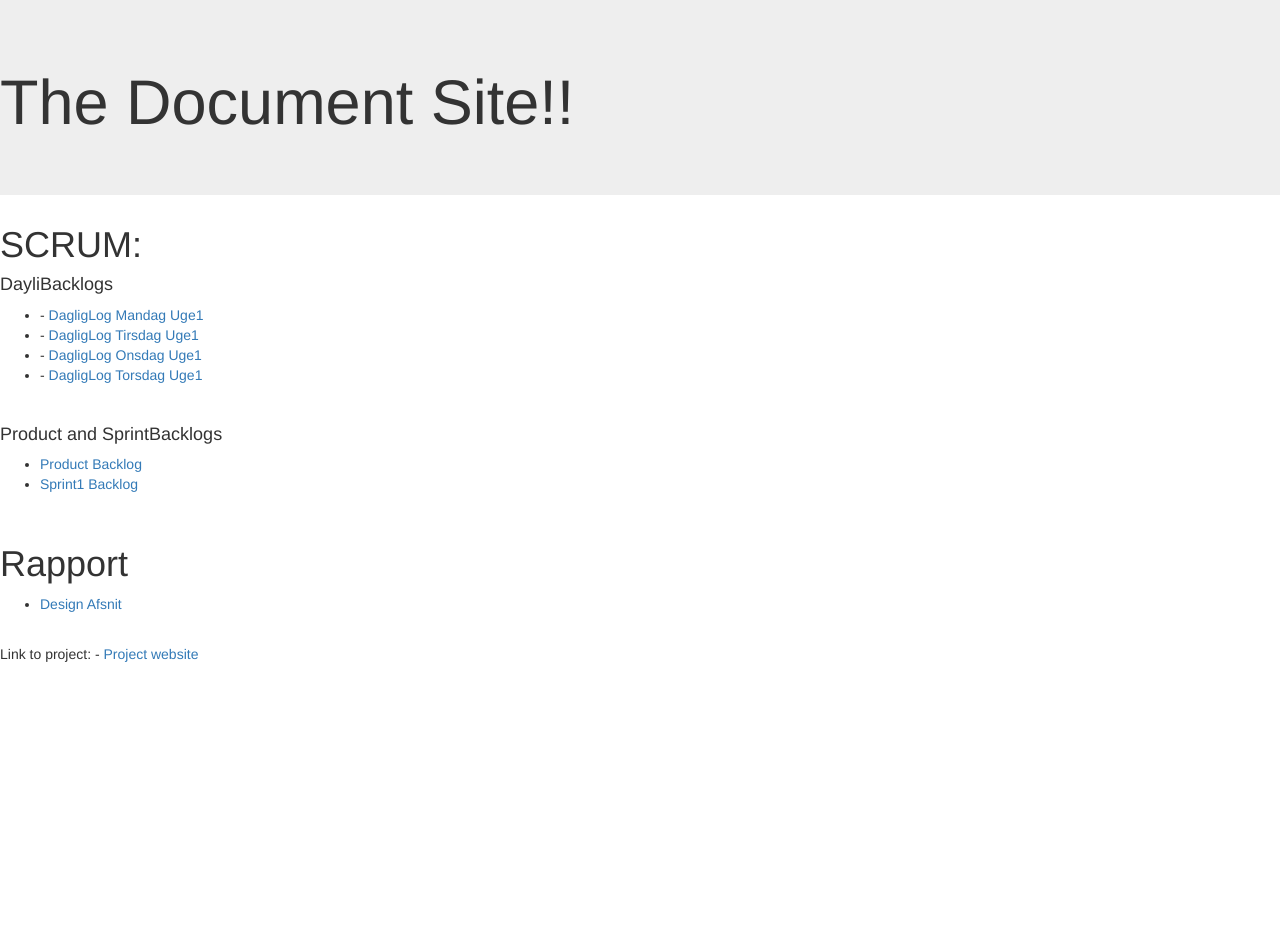
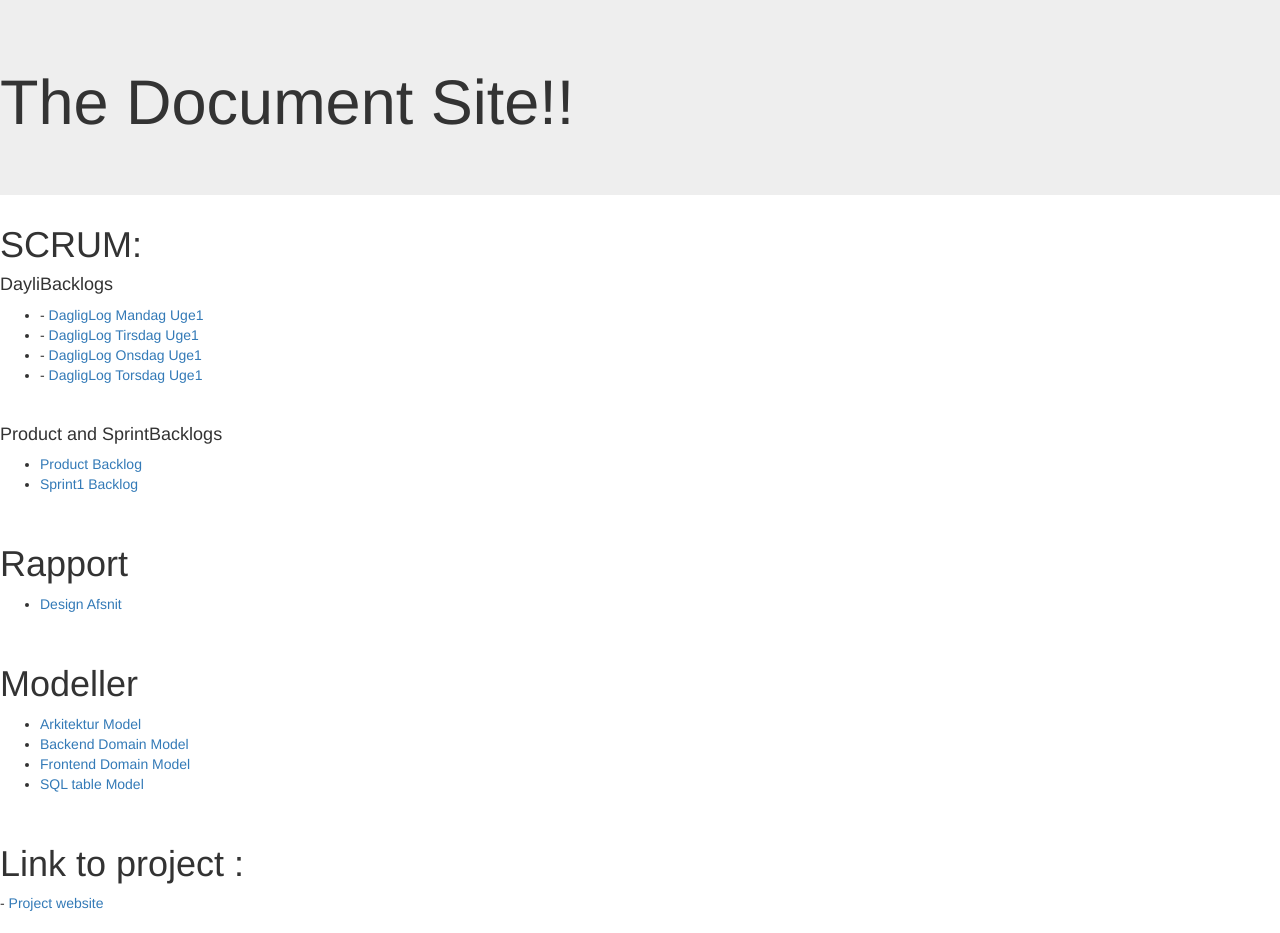
Before and after one commit to danieljensen1987/lastSemDocu, a plain HTML site: page index.html in a window 1280 px wide. Before the commit the page ends 800 px from the top, so only its background shows below. Drawn offline with nearby package versions, Linux system fonts and the light colour scheme.

Commit message:
Updated site with all documents and space for report link

```diff
--- a/index.html
+++ b/index.html
@@ -29,7 +29,19 @@
     <li><a href="#"> Design Afsnit</a></li>
 </ul>
 <br/>
-Link to project:
+
+<h1>Modeller</h1>
+<ul>
+    <li><a href="./documents/ArkitekturModel.pdf">Arkitektur Model</a></li>
+    <li><a href="./documents/BackEndDomainModel.pdf">Backend Domain Model</a></li>
+    <li><a href="./documents/FrontEndDomainModel.pdf">Frontend Domain Model</a></li>
+    <li><a href="./documents/User_Password_DB.jpg">SQL table Model</a></li>
+</ul>
+<br/>
+<h1>Link to project :</h1>
 - <a href="http://lastsemproject.azurewebsites.net/" target="_blank">Project website</a>
+
+<br/>
+<br/>
 </body>
 </html>
```
Also changed, not shown: documents/User_Password_DB.jpg (added), 3 other files.
